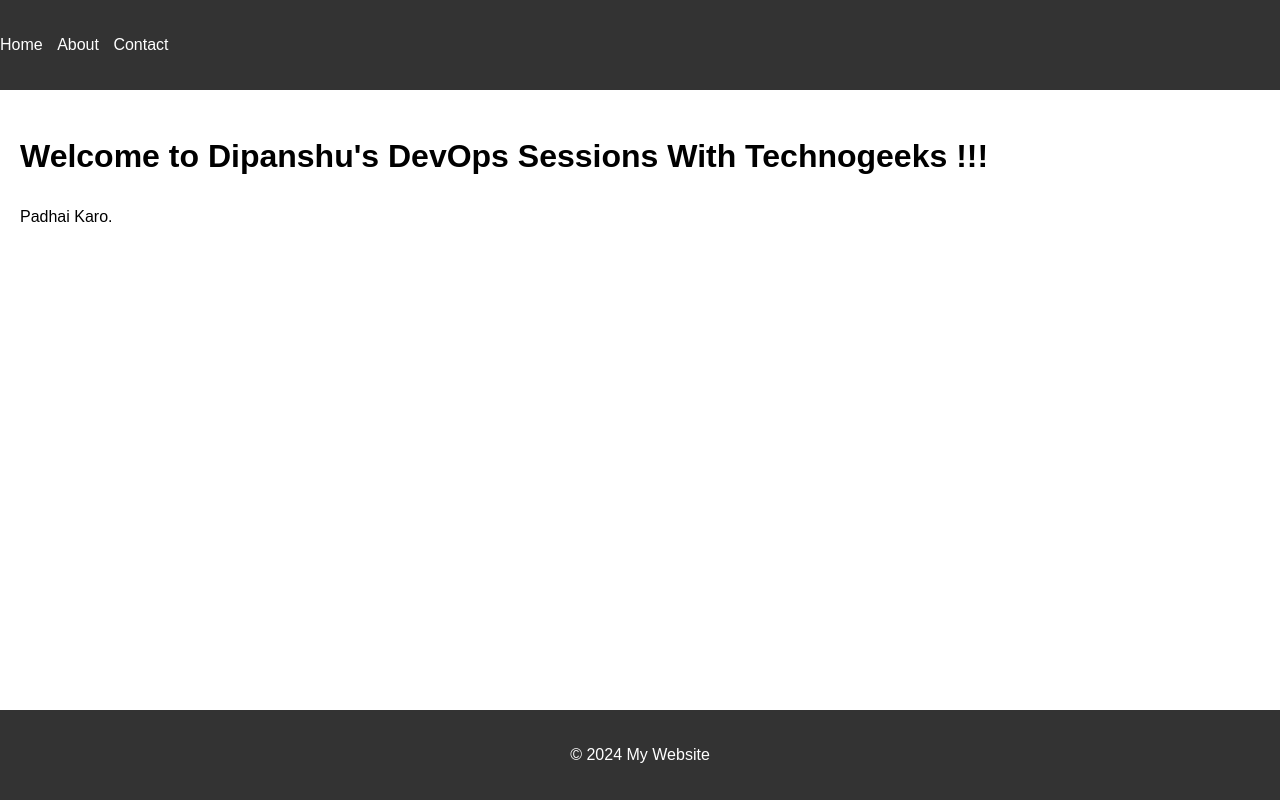
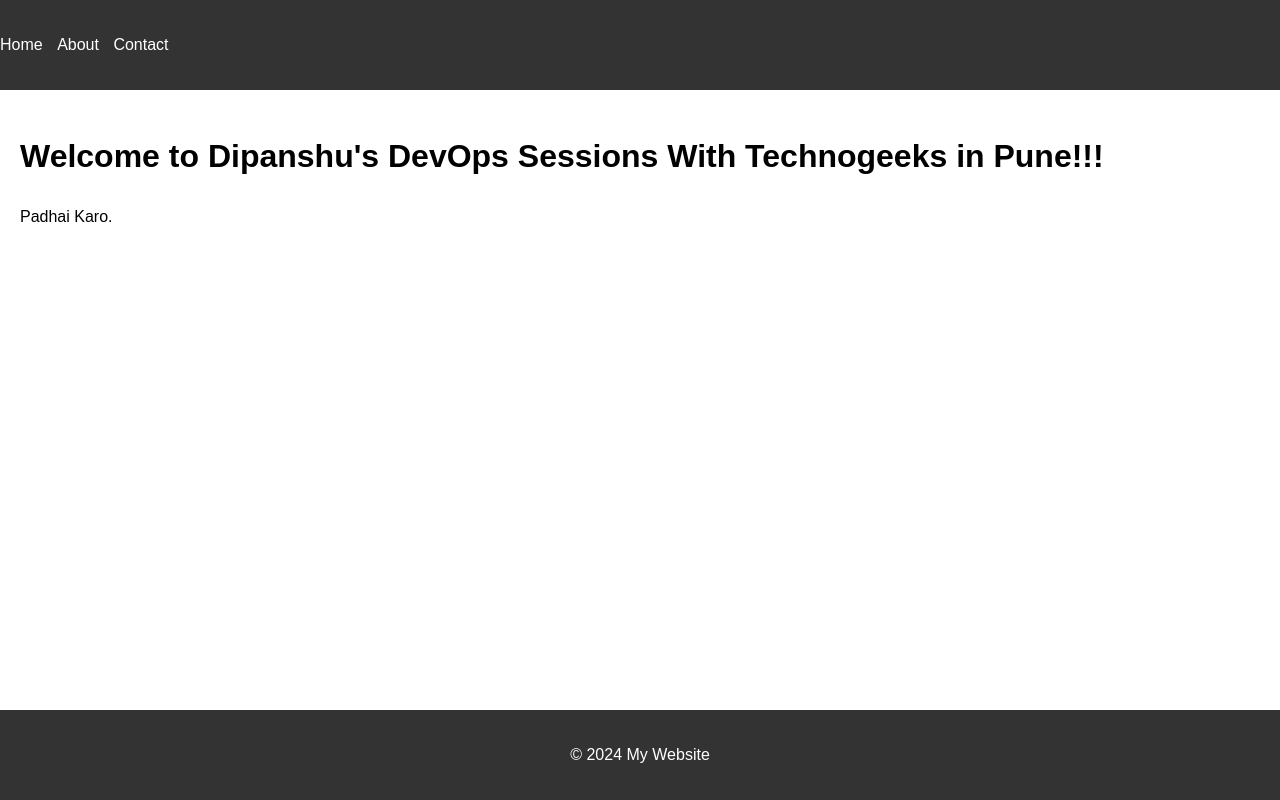
Before and after one commit to dipanshur/devops-11-weekend-june, a plain HTML site: page index.html in a window 1280 px wide. Drawn offline with Linux system fonts and the light colour scheme.

Commit message:
initial commit

```diff
--- a/index.html
+++ b/index.html
@@ -17,7 +17,7 @@
         </nav>
     </header>
     <main>
-        <h1>Welcome to Dipanshu's DevOps Sessions With Technogeeks !!!</h1>
+        <h1>Welcome to Dipanshu's DevOps Sessions With Technogeeks in Pune!!!</h1>
         <p>Padhai Karo.</p>
     </main>
     <footer>
```
